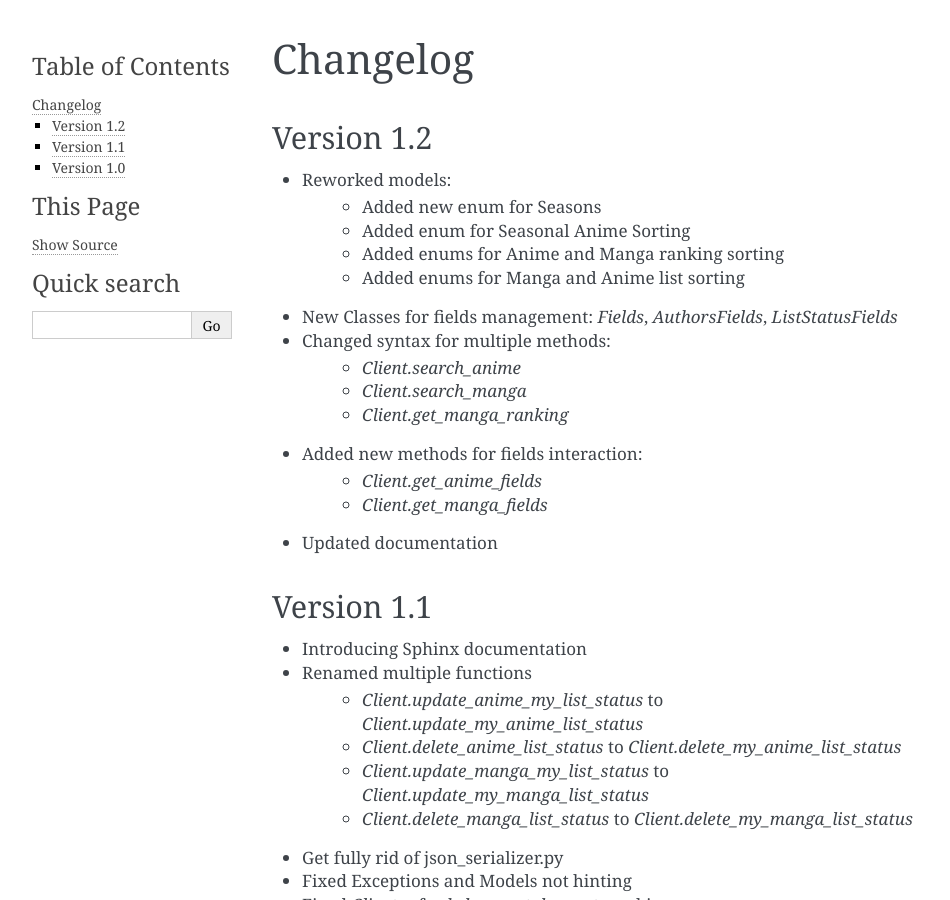
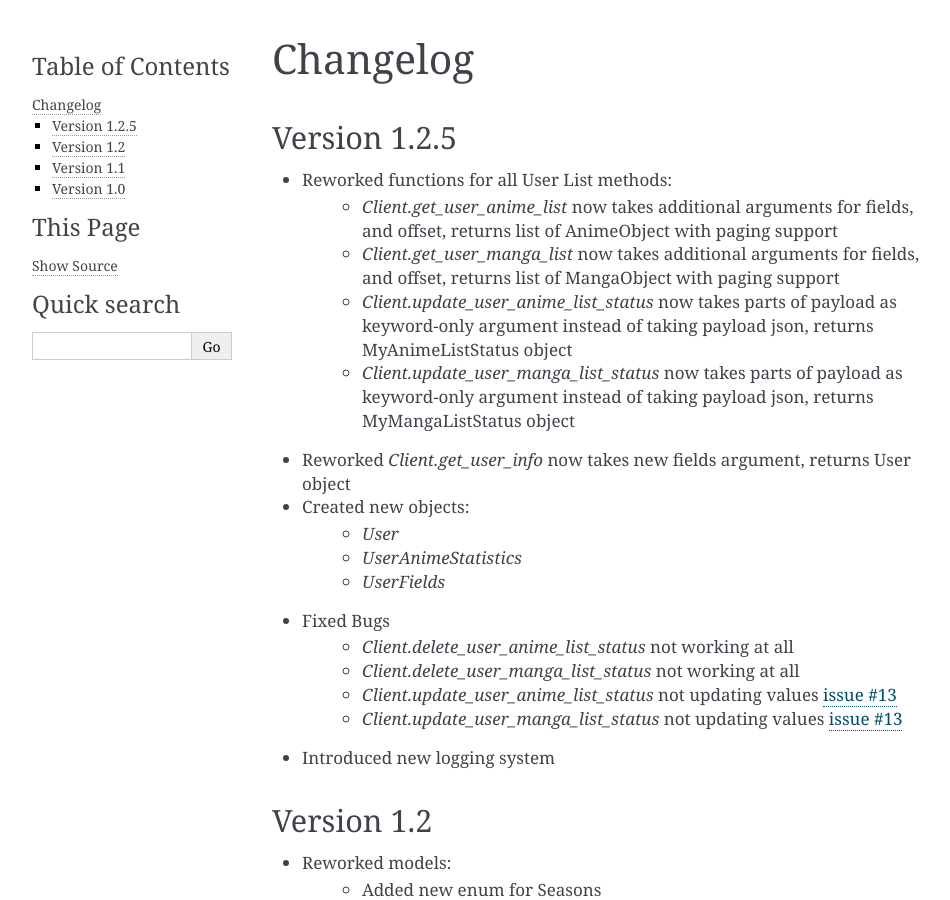
Before and after one commit to ModerNews/MAL-API-Client-Upgraded, a Sphinx documentation site: the page built from docs/Changelog.rst, in a window 1280 px wide and 900 px high. Shown: the whole window, without its empty margins (148-1098 px from the left). Built offline with Sphinx 7.4.7, drawn with Linux system fonts in a browser that asks for light colours.

Commit message:
Finishing Sphinx documentation, updated version info

```diff
--- a/docs/Changelog.rst
+++ b/docs/Changelog.rst
@@ -1,5 +1,26 @@
 Changelog
 =========
+
+
+Version 1.2.5
+~~~~~~~~~~~~~
+* Reworked functions for all User List methods:
+    * `Client.get_user_anime_list` now takes additional arguments for fields, and offset, returns list of AnimeObject with paging support
+    * `Client.get_user_manga_list` now takes additional arguments for fields, and offset, returns list of MangaObject with paging support
+    * `Client.update_user_anime_list_status` now takes parts of payload as keyword-only argument instead of taking payload json, returns MyAnimeListStatus object
+    * `Client.update_user_manga_list_status` now takes parts of payload as keyword-only argument instead of taking payload json, returns MyMangaListStatus object
+* Reworked `Client.get_user_info` now takes new fields argument, returns User object
+* Created new objects:
+    * `User`
+    * `UserAnimeStatistics`
+    * `UserFields`
+* Fixed Bugs
+    * `Client.delete_user_anime_list_status` not working at all
+    * `Client.delete_user_manga_list_status` not working at all
+    * `Client.update_user_anime_list_status` not updating values `issue #13 <https://github.com/ModerNews/MAL-API-Client-Upgraded/issues/13>`_
+    * `Client.update_user_manga_list_status` not updating values `issue #13 <https://github.com/ModerNews/MAL-API-Client-Upgraded/issues/13>`_
+* Introduced new logging system
+
 
 Version 1.2
 ~~~~~~~~~~~
--- a/docs/index.rst
+++ b/docs/index.rst
@@ -24,6 +24,7 @@ Documentation Tree
    Authorization <Helper_Methods>
    API Reference <API_Reference>
    Data Models <Models>
+   Logging module <Logging>
    Changelog <Changelog>
 
 
--- a/docs/requirements.txt
+++ b/docs/requirements.txt
@@ -1,4 +1,4 @@
-malclient-upgraded==1.2
+malclient-upgraded==1.2.5
 setuptools~=57.0.0
 requests~=2.27.1
 pydantic~=1.9.0
--- a/setup.py
+++ b/setup.py
@@ -5,7 +5,7 @@ with open("README.md", "r") as fh:
 
 setuptools.setup(
     name="malclient-upgraded",
-    version="1.2",
+    version="1.2.5",
     author="ModerNews",
     author_email="",
     description=
```
Also changed, not shown: docs/API_Reference.rst (+15 -7 lines), docs/Logging.rst (added, +30 -0 lines), docs/Models.rst (+8 -0 lines), 2 other files.
